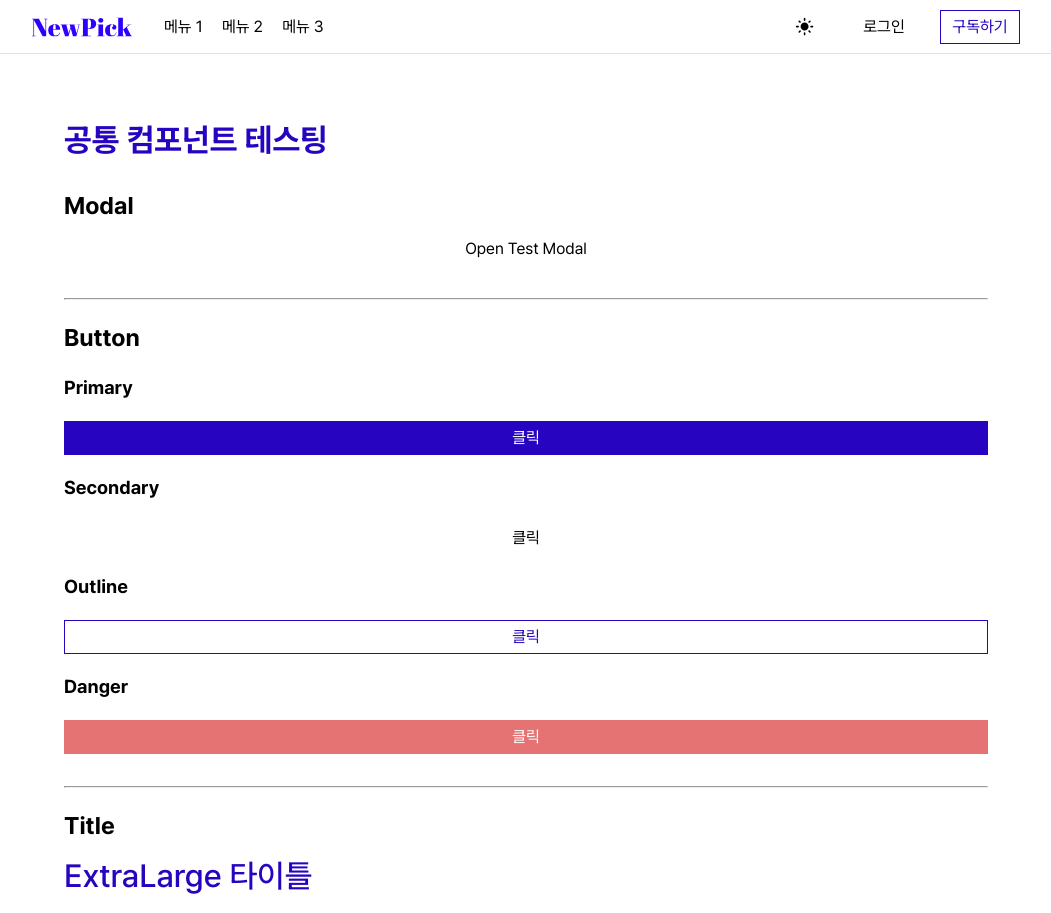
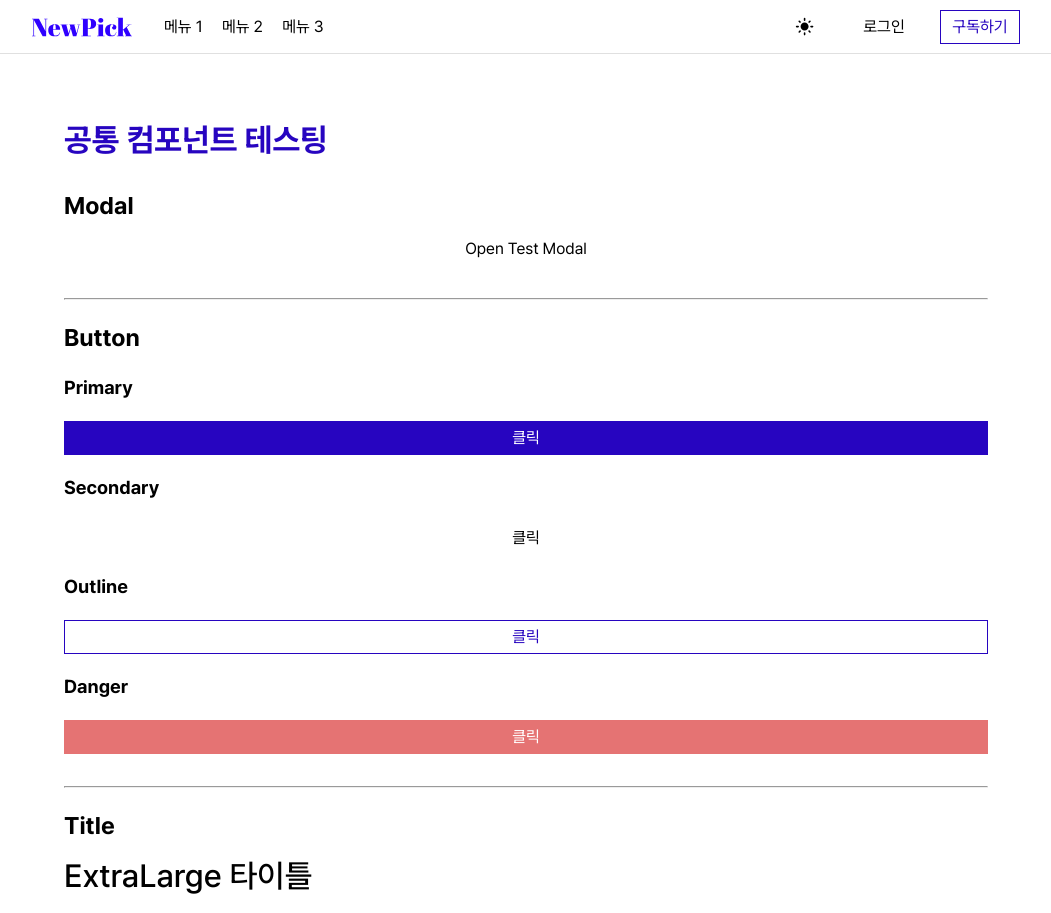
Before and after one commit to hyeoniverse/newpick, a Next.js app in the folder apps/web/: page /test in a window 1280 px wide. Shown: the top 913 px of the page, without its empty margins (114-1165 px from the left). Built offline with nearby package versions, Linux system fonts and the light colour scheme.

Commit message:
feat(Devcourse-NewPick/front#5): Title 컴포넌트의 폰트 굵기도 설정할 수 있도록 수정

```diff
--- a/apps/web/src/components/common/Title.tsx
+++ b/apps/web/src/components/common/Title.tsx
@@ -1,27 +1,27 @@
-"use client";
+'use client';
 
-import styled from "styled-components";
-import { ColorKey, HeadingSize } from "@/styles/theme"; // 절대 경로 사용
+import styled from 'styled-components';
+import { ColorKey, HeadingSize, FontWeight } from '@/styles/theme'; // 절대 경로 사용
 
 interface Props {
 	children: React.ReactNode;
 	size: HeadingSize;
+	weight?: FontWeight;
 	color?: ColorKey;
 }
 
-const Title = ({ children, size, color }: Props) => {
+const Title = ({ children, size, weight, color }: Props) => {
 	return (
-    <StyledTitle size={size} color={color}>
+		<StyledTitle size={size} weight={weight} color={color}>
 			{children}
 		</StyledTitle>
 	);
 };
 
-const StyledTitle = styled.h1<Omit<Props, "children">>`
+const StyledTitle = styled.p<Omit<Props, 'children'>>`
 	font-size: ${({ theme, size }) => theme.heading[size].fontSize};
-  font-weight: ${({ theme }) => theme.fontWeight.regular};
-  color: ${({ theme, color }) =>
-    color ? theme.color[color] : theme.color.text};
+	font-weight: ${({ theme, weight }) => theme.fontWeight[weight || 'regular']};
+	color: ${({ theme, color }) => theme.color[color || 'text']};
 	transition: color 0.3s ease;
 	margin: 0;
 `;
```
Lines whose indentation alone changed are shown as unchanged.
